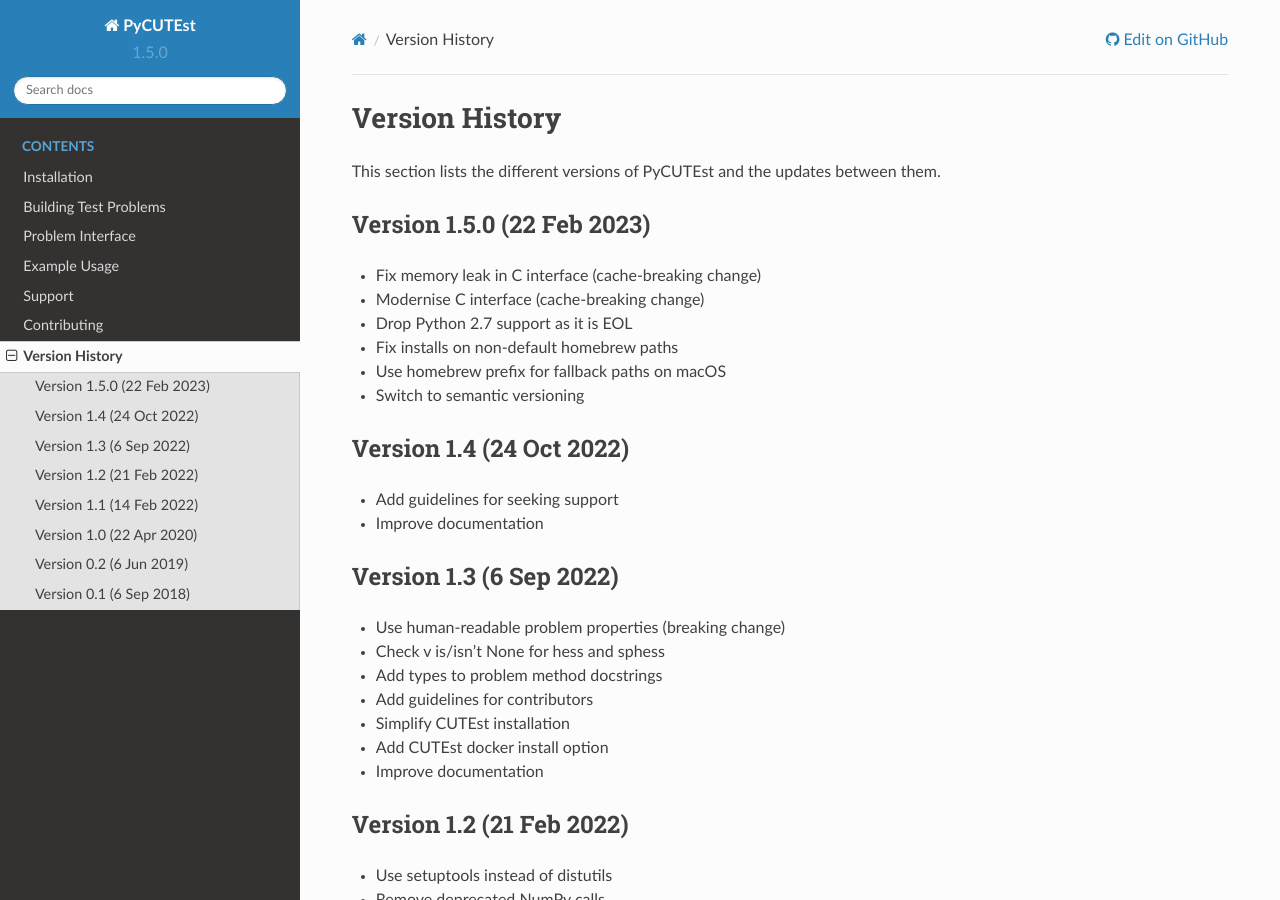
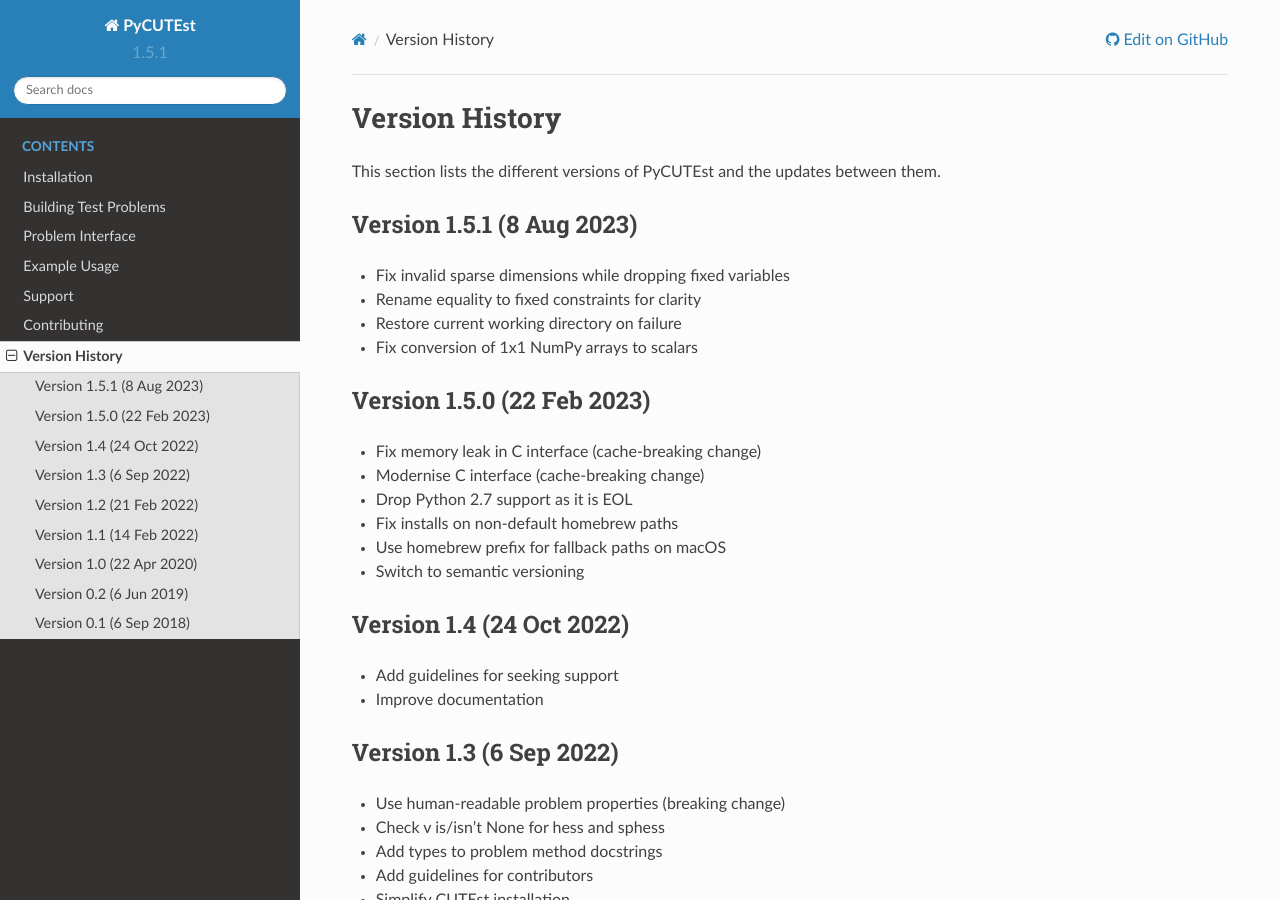
Before and after one commit to jfowkes/pycutest, a Sphinx documentation site: the page built from docs/history.rst, in a window 1280 px wide and 900 px high. Built offline with Sphinx 7.4.7 and the Read the Docs theme 2.0.0, drawn with Linux system fonts in a browser that asks for light colours.

Commit message:
Bump to version 1.5.1 and update release history

```diff
--- a/docs/history.rst
+++ b/docs/history.rst
@@ -2,8 +2,15 @@
 ===============
 This section lists the different versions of PyCUTEst and the updates between them.
 
+Version 1.5.1 (8 Aug 2023)
+--------------------------
+* Fix invalid sparse dimensions while dropping fixed variables
+* Rename equality to fixed constraints for clarity
+* Restore current working directory on failure
+* Fix conversion of 1x1 NumPy arrays to scalars
+
 Version 1.5.0 (22 Feb 2023)
---------------------------------
+---------------------------
 * Fix memory leak in C interface (cache-breaking change)
 * Modernise C interface (cache-breaking change)
 * Drop Python 2.7 support as it is EOL
--- a/docs/index.rst
+++ b/docs/index.rst
@@ -13,7 +13,7 @@
 
 **Release:** |version|
 
-**Date:** 22 February 2023
+**Date:** 8 August 2023
 
 **Author:** `Jaroslav Fowkes <jaroslav.fowkes@maths.ox.ac.uk>`_ and `Lindon Roberts <https://lindonroberts.github.io/>`_
 
--- a/pycutest/version.py
+++ b/pycutest/version.py
@@ -1 +1 @@
-__version__ = '1.5.0'
+__version__ = '1.5.1'
```
